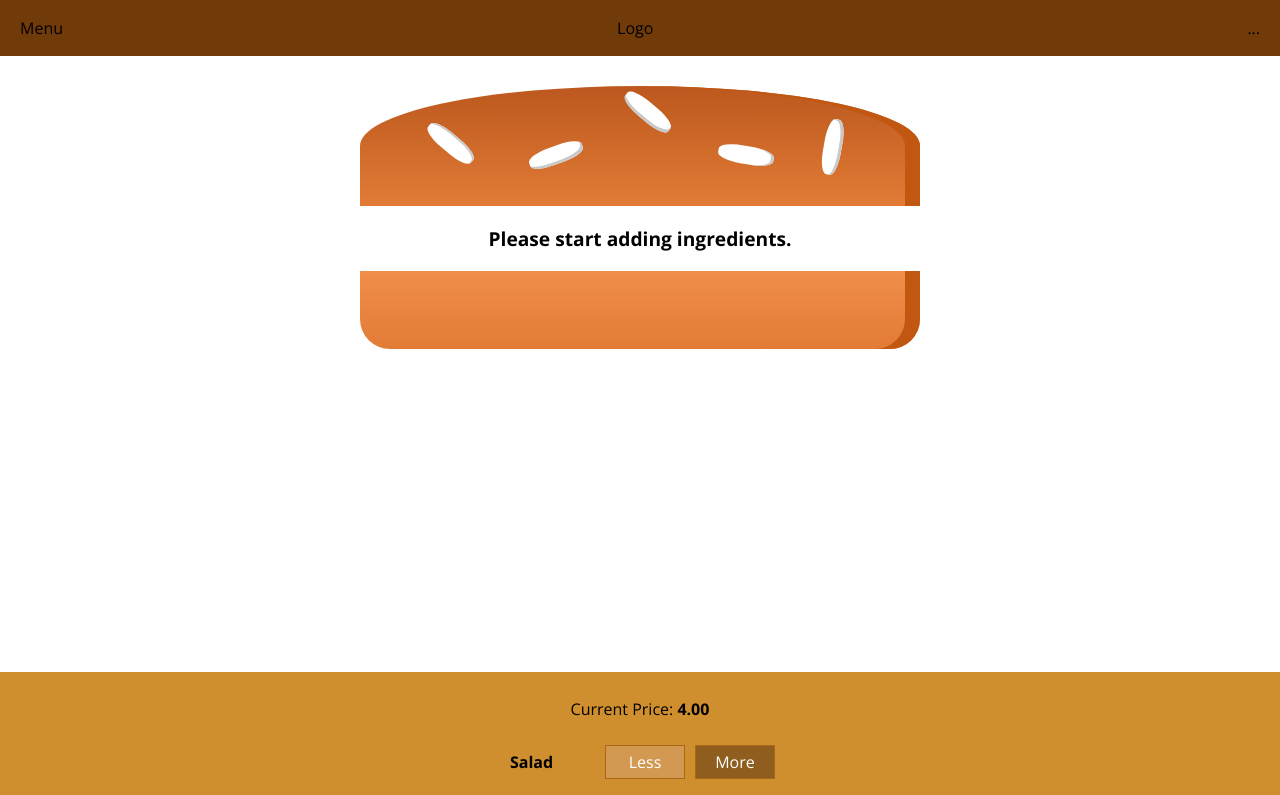
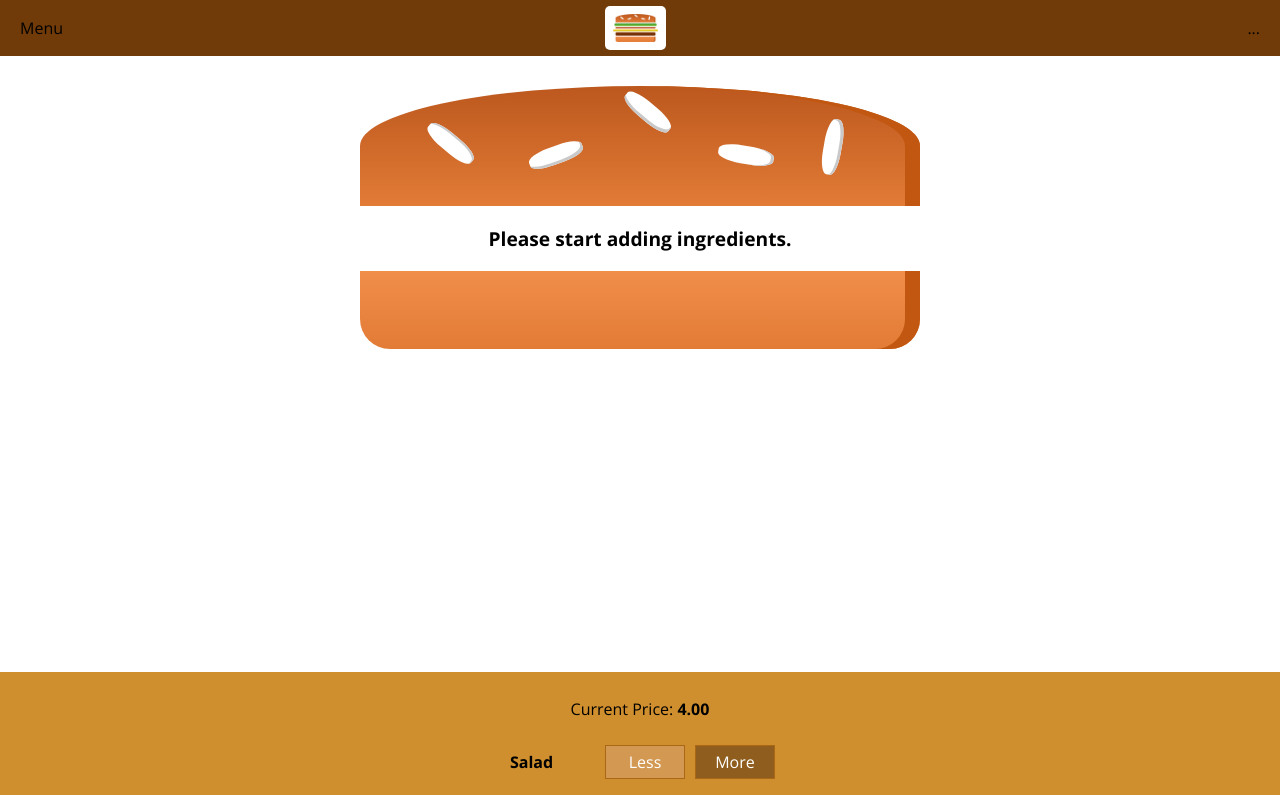
Before and after one commit to maximus202/burger, a React app: page / in a window 1280 px wide. Shown: the top 795 px of the page. Built offline with nearby package versions, Linux system fonts and the light colour scheme.

Commit message:
Logo now rendering

```diff
--- /dev/null
+++ b/src/components/Logo/Logo.css
@@ -0,0 +1,11 @@
+.Logo {
+    background-color: white;
+    padding: 8px;
+    height: 80%;
+    box-sizing: border-box;
+    border-radius: 5px;
+}
+
+.Logo img {
+    height: 100%
+}
--- /dev/null
+++ b/src/components/Logo/Logo.js
@@ -0,0 +1,12 @@
+import React from 'react';
+
+import burgerLogo from '../../assets/burger-logo.png';
+import './Logo.css';
+
+const logo = (props) => (
+    <div className={'Logo'}>
+        <img src={burgerLogo} alt="MyBurger" />
+    </div>
+);
+
+export default logo;
--- a/src/components/Navigation/Toolbar/Toolbar.js
+++ b/src/components/Navigation/Toolbar/Toolbar.js
@@ -1,11 +1,12 @@
 import React from 'react';
 
 import './Toolbar.css';
+import Logo from '../../Logo/Logo';
 
 const toolbar = (props) => (
     <header className={'Toolbar'}>
         <div>Menu</div>
-        <div>Logo</div>
+        <Logo />
         <ul>
             ...
         </ul>
```
Also changed, not shown: src/assets/burger-logo.png (added).
